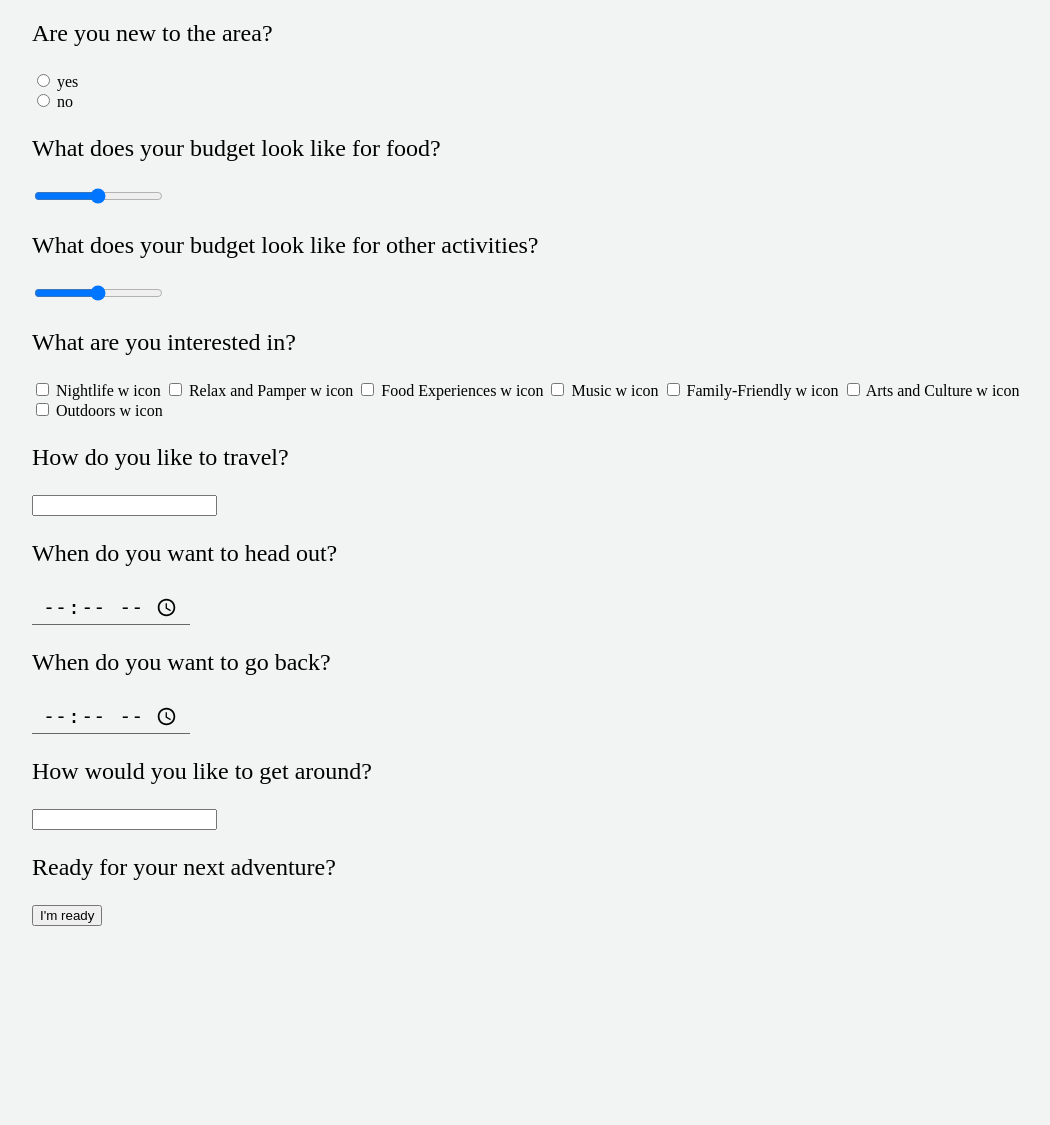
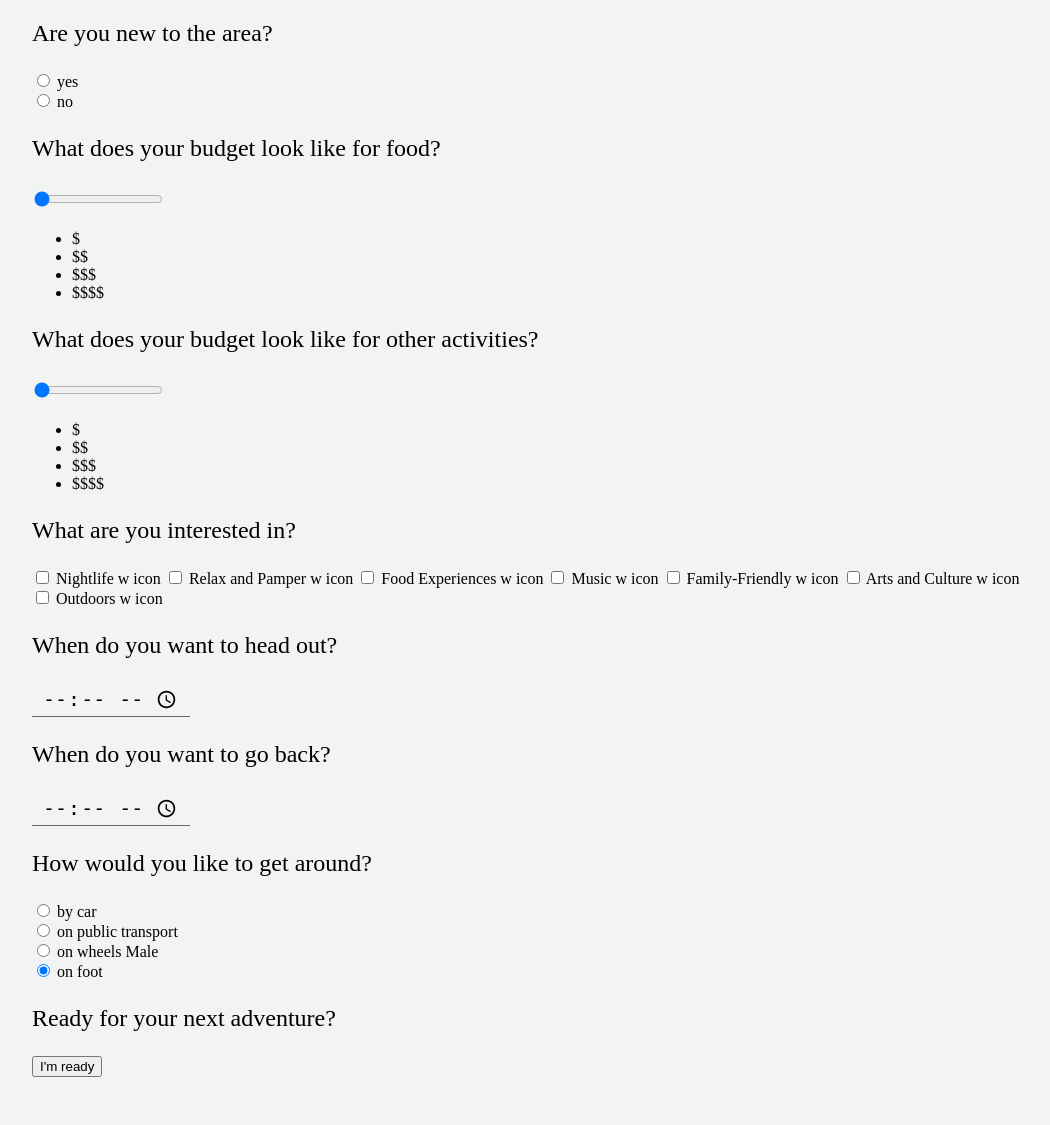
Before and after one commit to johnnymedhanie/dreamteam, a Flask app: page / in a window 1280 px wide. Shown: the part 459-1584 px from the top of the page, without its empty margins (104-1154 px from the left). Before the commit the page ends 1385 px from the top, so only its background shows below. Run offline with Flask 2, Linux system fonts and the light colour scheme; some web fonts are replaced.

Commit message:
Discrete slider, transportation radio

```diff
--- a/templates/survey.html
+++ b/templates/survey.html
@@ -26,11 +26,38 @@
             </div>
             <div>
                 <p>What does your budget look like for food?</p>
-                <input type="range" min="1" max="100" value="50">
+                <input type="range" list="budget" min="0" max="3" value="0">
+                <datalist id="budget">
+                  <option label="$"> Under $10 </option>
+                  <option label="$$"> $11-$30 </option>
+                  <option label="$$$"> $31-$60 </option>
+                  <option label="$$$$"> above $61 </option>
+                </datalist>
+
+                <ul class="range-labels">
+                  <li class="active selected">$</li>
+                  <li>$$</li>
+                  <li>$$$</li>
+                  <li>$$$$</li>
+                </ul>
             </div>
             <div>
                 <p>What does your budget look like for other activities?</p>
-                <input type="range" min="1" max="100" value="50">
+                <input type="range" list="budget" min="0" max="3" value="0">
+                <datalist id="budget">
+                  <option label="$"> Under $10 </option>
+                  <option label="$$"> $11-$30 </option>
+                  <option label="$$$"> $31-$60 </option>
+                  <option label="$$$$"> above $61 </option>
+                </datalist>
+
+                <ul class="range-labels">
+                  <li class="active selected">$</li>
+                  <li>$$</li>
+                  <li>$$$</li>
+                  <li>$$$$</li>
+                </ul>
+
             </div>
             <div>
                 <p>What are you interested in?</p>
@@ -43,10 +70,7 @@
                 <input type="checkbox" name="activity" value="Outdoors"> Outdoors w icon
 
             </div>
-            <div>
-                <p>How do you like to travel?</p>
-                <input type="text" name="time" value="">
-            </div>
+
             <div>
                 <p>When do you want to head out?</p>
                 <input class="text-line" type="time" name="usr_time" value="">
@@ -57,7 +81,11 @@
             </div>
             <div>
                 <p>How would you like to get around?</p>
-                <input type="text" name="time" value="">
+                <input type="radio" name="transportation" value="car" checked> by car<br>
+                <input type="radio" name="transportation" value="bus"
+                checked> on public transport <br>
+                <input type="radio" name="transportation" value="bike" checked> on wheels Male<br>
+                <input type="radio" name="transportation" value="boot" checked> on foot <br>
             </div>
 
             <p>Ready for your next adventure?</p>
```
